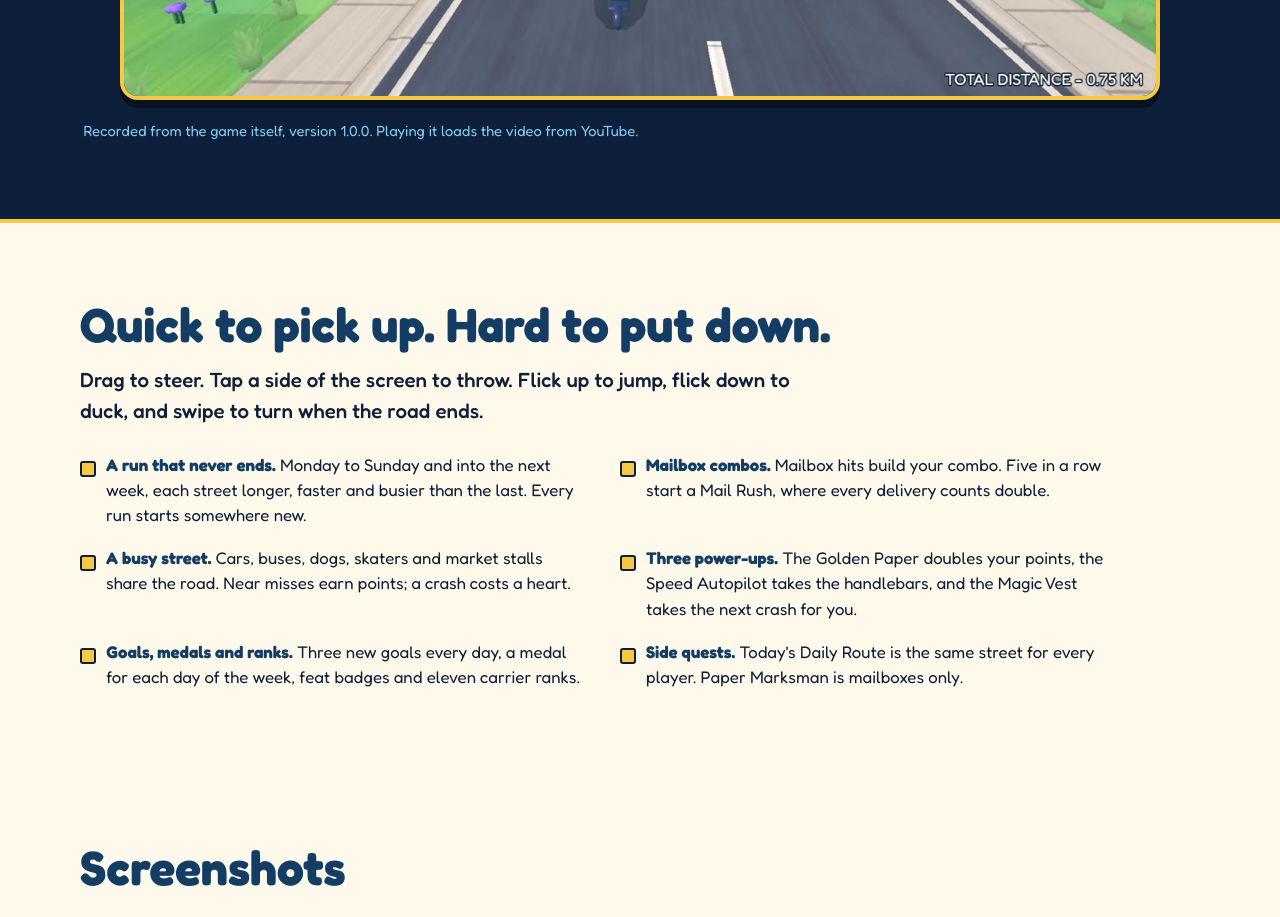
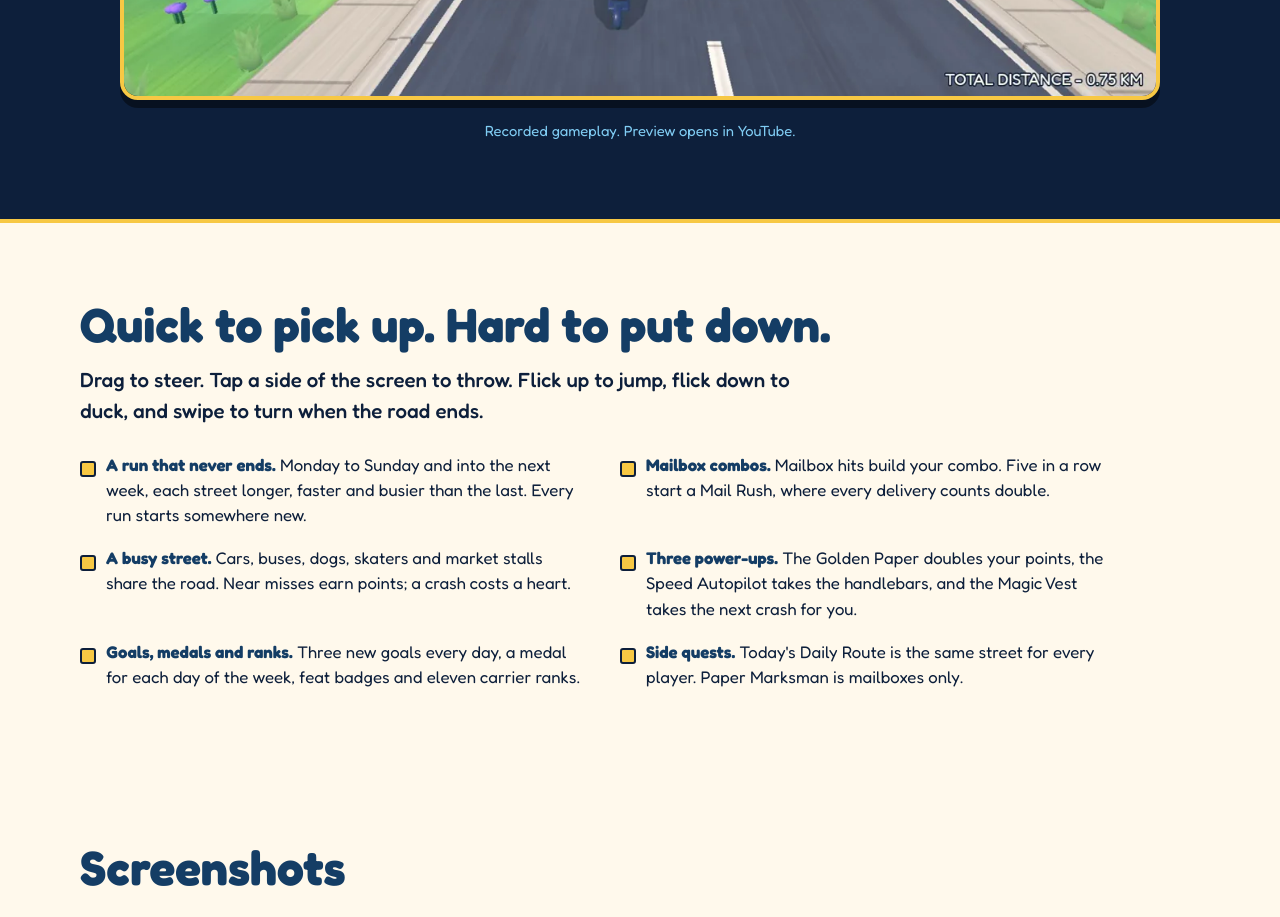
Before and after one commit to 204Labs/204Labs.github.io, a website: page paper-run/index.html in a window 1280 px wide. Shown: the part 1780-2697 px from the top of the page. Drawn offline with Linux system fonts and the light colour scheme.

Commit message:
Paper Run page: the video's note centred, in the owner's words
Co-Authored-By: Claude Fable 5.2 <noreply@anthropic.com>
Claude-Session: https://claude.ai/code/session_01FAeVunBSEbRxzpqKb16rXf

```diff
--- a/paper-run/assets/paper-run-game.css
+++ b/paper-run/assets/paper-run-game.css
@@ -26,6 +26,7 @@
 .prg-band-navy h2{color:var(--g-yellow);text-transform:uppercase}
 .prg-band-sky{background:var(--g-sky);border-block:4px solid var(--g-ink)}
 .prg-center{text-align:center}
+.prg-center h2,.prg-center .prg-note{margin-inline:auto;text-align:center}
 .prg-video{margin:26px auto 0;max-width:1040px}
 .prg-yt,.prg-yt-frame{display:block;position:relative;width:100%;aspect-ratio:16/9;border-radius:18px;border:4px solid var(--g-yellow);box-shadow:0 8px 0 rgb(0 0 0 / .45);background:#000;overflow:hidden}
 .prg-yt img{display:block;width:100%;height:100%;object-fit:cover;border:0;border-radius:0;box-shadow:none}
--- a/paper-run/index.html
+++ b/paper-run/index.html
@@ -73,7 +73,7 @@
             <span class="prg-yt-play" aria-hidden="true"></span>
           </a>
         </div>
-        <p class="prg-note">Recorded from the game itself, version 1.0.0. Playing it loads the video from YouTube.</p>
+        <p class="prg-note">Recorded gameplay. Preview opens in YouTube.</p>
       </div>
     </section>
 
```
